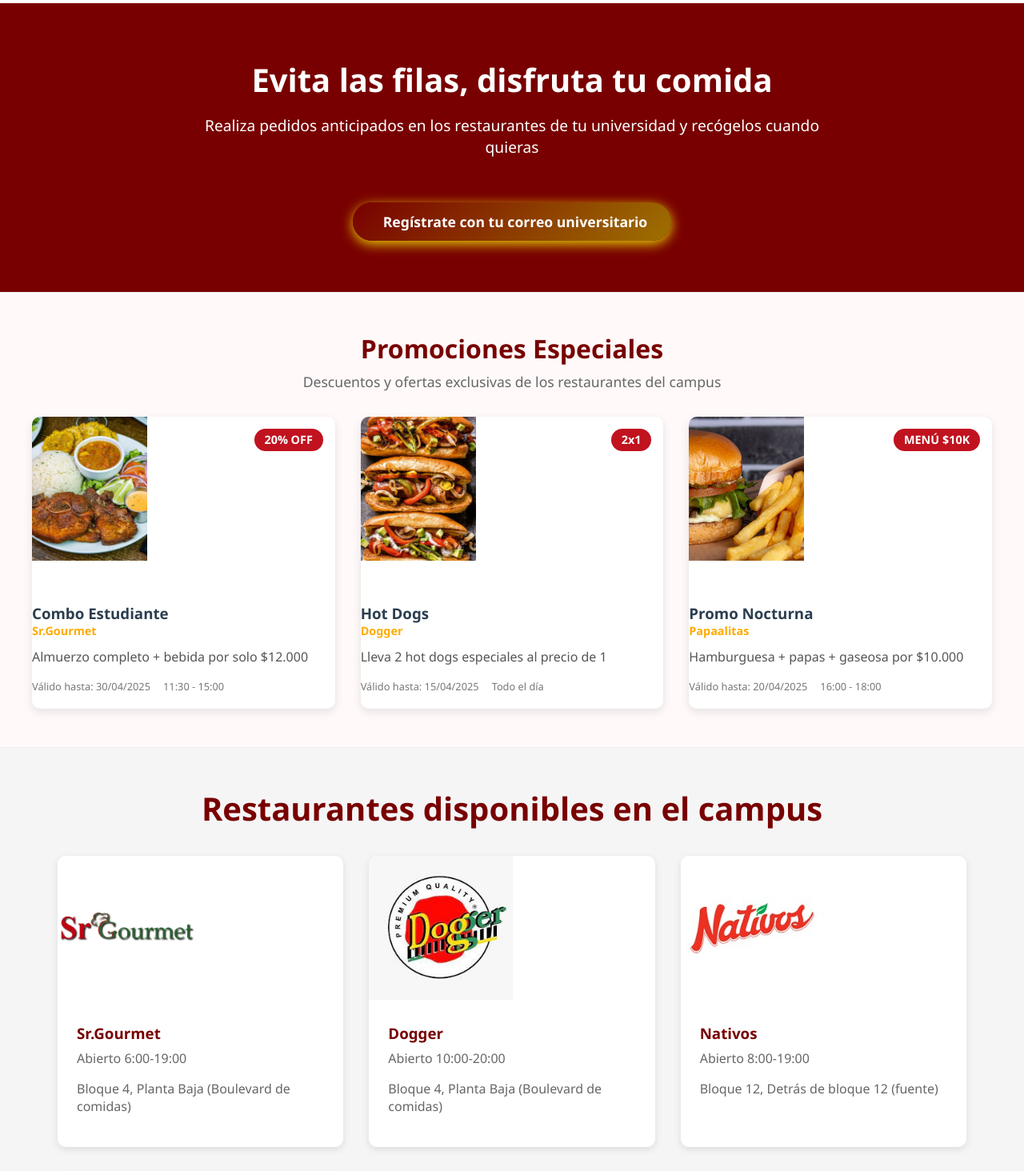
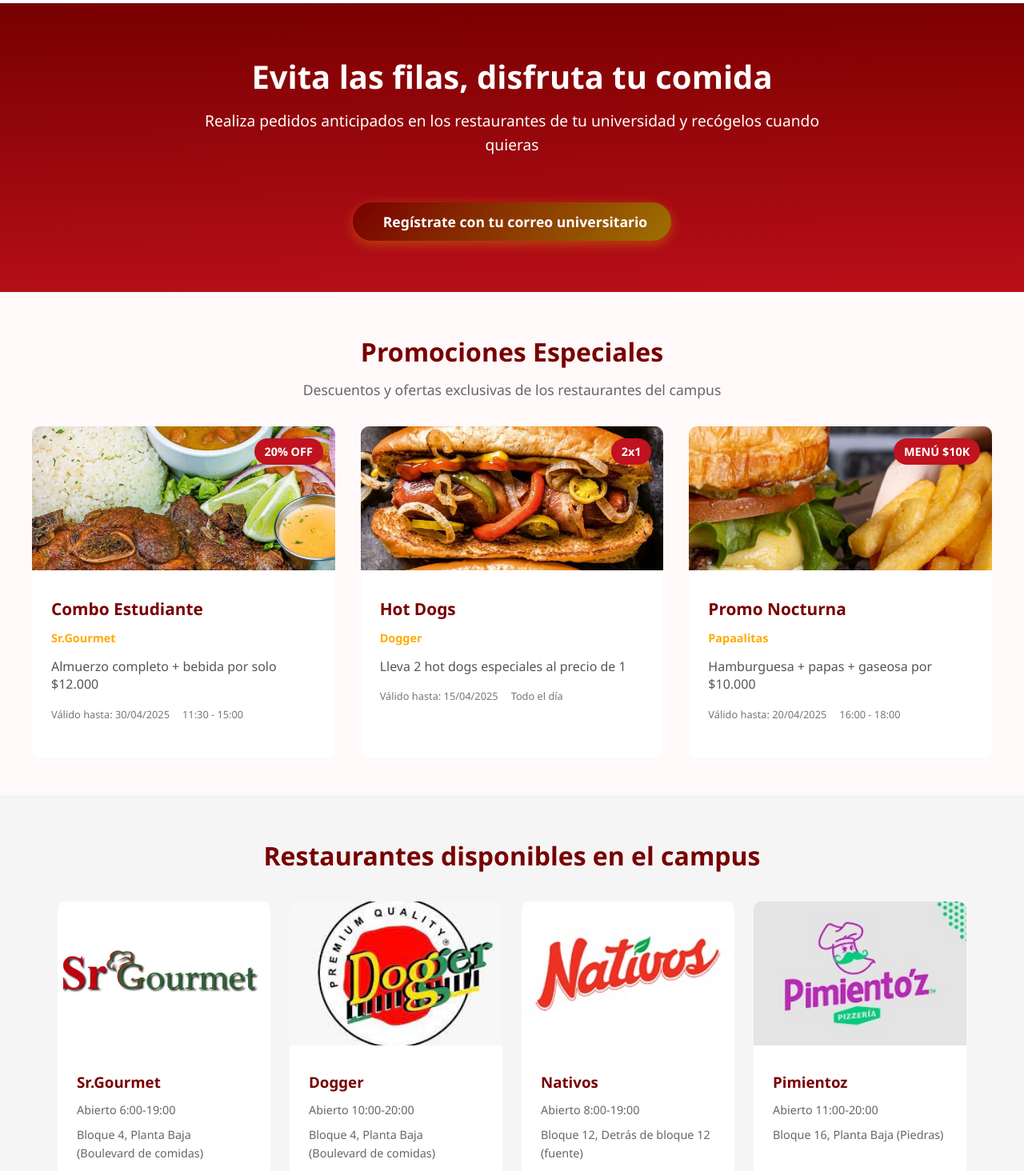
Before and after one commit to mdiaz100/Runny_U, an Angular app in the folder runny_u-app/: page / in a window 1280 px wide. Shown: the part 80-1544 px from the top of the page at 80% size. Built offline with nearby package versions, Linux system fonts and the light colour scheme.

Commit message:
Se arregla estilos del home

```diff
--- a/runny_u-app/src/app/pages/home/home.component.css
+++ b/runny_u-app/src/app/pages/home/home.component.css
@@ -1,3 +1,4 @@
+/* ========== VARIABLES GLOBALES ========== */
 :root {
   --primary: #780000;
   --secondary: #ffab00;
@@ -5,27 +6,35 @@
   --light-bg: #f5f5f6;
   --dark-text: #2c3e50;
   --white: #ffffff;
+
+  /* Nuevas variables */
+  --shadow-sm: 0 1px 3px rgba(0,0,0,0.1);
+  --shadow-md: 0 4px 12px rgba(0,0,0,0.15);
+  --transition: all 0.3s ease;
 }
 
+/* ========== RESET & BASE STYLES ========== */
 * {
   margin: 0;
   padding: 0;
   box-sizing: border-box;
-    font-family: 'Segoe UI', Tahoma, Geneva, Verdana, sans-serif;
+  font-family: 'Segoe UI', system-ui, -apple-system, sans-serif;
 }
 
 body {
   background-color: var(--light-bg);
   color: var(--dark-text);
+  line-height: 1.6;
 }
 
-/* Hero section universitaria */
+/* ========== HERO SECTION ========== */
 .hero {
   text-align: center;
   padding: 4rem 2rem;
-
   position: relative;
   color: var(--white);
+  background: linear-gradient(135deg, var(--primary), #9e0000);
+  overflow: hidden;
 }
 
 .hero::before {
@@ -35,7 +44,8 @@
   left: 0;
   width: 100%;
   height: 100%;
-    background: #780000;
+  background: linear-gradient(rgba(120, 0, 0, 0.8), rgba(193, 18, 31, 0.8));
+  z-index: 0;
 }
 
 .hero-content {
@@ -46,79 +56,17 @@
 }
 
 .hero h2 {
-    font-size: 2.5rem;
+  font-size: clamp(1.8rem, 4vw, 2.5rem);
   margin-bottom: 1rem;
+  line-height: 1.2;
 }
 
 .hero p {
-    font-size: 1.2rem;
+  font-size: clamp(1rem, 2vw, 1.2rem);
   margin-bottom: 2rem;
 }
 
-/* Tarjetas de restaurantes */
-.restaurants {
-    padding: 3rem 2rem;
-    max-width: 1200px;
-    margin: 0 auto;
-}
-
-.restaurants h2 {
-    text-align: center;
-    margin-bottom: 2rem;
-    color: var(--primary);
-    font-size: 2.5rem;
-}
-
-.restaurant-grid {
-    display: grid;
-    grid-template-columns: repeat(auto-fill, minmax(300px, 1fr));
-    gap: 2rem;
-}
-
-.restaurant-card {
-    background: var(--white);
-    border-radius: 10px;
-    overflow: hidden;
-    box-shadow: 0 3px 10px rgba(0, 0, 0, 0.1);
-    transition: transform 0.3s;
-}
-
-.restaurant-card:hover {
-    transform: translateY(-5px);
-}
-
-.restaurant-img {
-    height: 180px;
-    background-size: cover;
-    background-position: center;
-}
-
-.restaurant-info {
-    padding: 1.5rem;
-}
-
-.restaurant-info h3 {
-    color: var(--primary);
-    margin-bottom: 0.5rem;
-}
-
-.restaurant-info p {
-    margin-bottom: 1rem;
-    color: #666;
-}
-
-/* Responsive */
-@media (max-width: 768px) {
-    .hero h2 {
-        font-size: 2rem;
-    }
-
-    .restaurant-grid {
-        grid-template-columns: 1fr;
-    }
-}
-
-
+/* ========== PROMOTIONS SECTION ========== */
 .promotions {
   padding: 3rem 2rem;
   background-color: #fff9f9;
@@ -154,13 +102,14 @@
   background: white;
   border-radius: 10px;
   overflow: hidden;
-    box-shadow: 0 4px 12px rgba(0,0,0,0.1);
-    transition: transform 0.3s ease;
+  box-shadow: var(--shadow-md);
+  transition: var(--transition);
   position: relative;
 }
 
 .promotion-card:hover {
   transform: translateY(-5px);
+  box-shadow: 0 6px 16px rgba(0,0,0,0.15);
 }
 
 .promotion-badge {
@@ -174,23 +123,6 @@
   font-weight: bold;
   font-size: 0.9rem;
   z-index: 2;
-}
-
-.promotion-img {
-    height: 180px;
-    background-size: cover;
-    background-position: center;
-    position: relative;
-}
-
-.promotion-img::after {
-    content: '';
-    position: absolute;
-    top: 0;
-    left: 0;
-    width: 100%;
-    height: 100%;
-    background: linear-gradient(to bottom, rgba(0,0,0,0.1), rgba(0,0,0,0.3));
 }
 
 .promotion-content {
@@ -225,49 +157,93 @@
   color: #777;
 }
 
-.promo-button {
-    width: 100%;
-    padding: 0.7rem;
-    background: linear-gradient(to right, var(--primary), var(--accent));
-    color: white;
-    border: none;
-    border-radius: 5px;
-    font-weight: 600;
-    cursor: pointer;
-    transition: all 0.3s;
+/* ========== RESTAURANTS SECTION ========== */
+.restaurants {
+  padding: 3rem 2rem;
+  max-width: 1200px;
+  margin: 0 auto;
 }
 
-.promo-button:hover {
-    background: linear-gradient(to right, var(--accent), var(--primary));
+.restaurants h2 {
+  text-align: center;
+  margin-bottom: 2rem;
+  color: var(--primary);
+  font-size: 2rem;
 }
 
-/* Responsive */
-@media (max-width: 768px) {
-    .promotions {
-        padding: 2rem 1rem;
+.restaurant-grid {
+  display: grid;
+  grid-template-columns: repeat(auto-fill, minmax(250px, 1fr));
+  gap: 1.5rem;
 }
 
-    .promotions-grid {
-        grid-template-columns: 1fr;
-    }
+.restaurant-card {
+  background: var(--white);
+  border-radius: 10px;
+  overflow: hidden;
+  box-shadow: var(--shadow-sm);
+  transition: var(--transition);
+  cursor: pointer;
 }
 
-/* Botón CTA principal */
+.restaurant-card:hover {
+  transform: translateY(-5px);
+  box-shadow: var(--shadow-md);
+}
+
+.restaurant-card:focus {
+  outline: 3px solid var(--accent);
+  outline-offset: 3px;
+  transform: scale(1.02) translateY(-5px);
+}
+
+.restaurant-info {
+  padding: 1.5rem;
+}
+
+.restaurant-info h3 {
+  color: var(--primary);
+  margin-bottom: 0.5rem;
+}
+
+.restaurant-info p {
+  margin-bottom: 0.5rem;
+  color: #666;
+  font-size: 0.9rem;
+}
+
+/* ========== IMAGE STYLES ========== */
+.restaurant-img,
+.promotion-img {
+  width: 100%;
+  height: 180px;
+  object-fit: cover;
+  object-position: center;
+  aspect-ratio: 16/9;
+  background: linear-gradient(45deg, #f0f0f0 25%, #e0e0e0 50%, #f0f0f0 75%);
+  background-size: 200% 200%;
+  animation: shimmer 1.5s infinite;
+}
+
+@keyframes shimmer {
+  0% { background-position: 100% 0; }
+  100% { background-position: -100% 0; }
+}
+
+/* ========== CTA BUTTON ========== */
 .cta-button {
   display: inline-block;
   background: linear-gradient(135deg, var(--primary), #9e7100);
   color: white;
   padding: 12px 30px;
   border-radius: 30px;
-    text-decoration: none;
   font-weight: 600;
   font-size: 1.1rem;
   margin-top: 1.5rem;
   border: none;
   cursor: pointer;
-    box-shadow: 0 4px 15px rgb(230, 207, 2);
-    transition: all 0.3s ease;
-    text-align: center;
+  box-shadow: 0 4px 15px rgba(230, 207, 2, 0.3);
+  transition: var(--transition);
 }
 
 .cta-button:hover {
@@ -282,5 +258,43 @@
 
 .cta-button i {
   margin-right: 8px;
-    font-size: 0.9em;
 }
+
+/* ========== MEDIA QUERIES ========== */
+@media (max-width: 992px) {
+  .hero {
+    padding: 3rem 1.5rem;
+  }
+
+  .restaurants,
+  .promotions {
+    padding: 2.5rem 1.5rem;
+  }
+}
+
+@media (max-width: 768px) {
+  .restaurant-grid,
+  .promotions-grid {
+    grid-template-columns: repeat(auto-fit, minmax(250px, 1fr));
+  }
+
+  .cta-button {
+    padding: 10px 25px;
+    font-size: 1rem;
+  }
+}
+
+@media (max-width: 576px) {
+  .hero {
+    padding: 2rem 1rem;
+  }
+
+  .hero h2 {
+    font-size: 1.8rem;
+  }
+
+  .restaurant-info,
+  .promotion-content {
+    padding: 1.2rem;
+  }
+}
--- a/runny_u-app/src/app/pages/home/home.component.html
+++ b/runny_u-app/src/app/pages/home/home.component.html
@@ -20,13 +20,14 @@
           <div class="promotion-card" *ngFor="let promo of promotions">
             <div class="promotion-badge">{{ promo.badge }}</div>
             <img class="promotion-img" [src]="promo.image" alt="Promo de {{ promo.restaurant }}">
-            <div class="promotion-content"></div>
+            <div class="promotion-content">
               <h3>{{ promo.title }}</h3>
               <p class="restaurant-name"><i class="fas fa-utensils"></i>{{ promo.restaurant }}</p>
               <p class="promo-desc">{{ promo.description }}</p>
               <div class="promo-meta">
                 <span class="promo-date"><i class="far fa-calendar-alt"></i> Válido hasta: {{ promo.date }}</span>
                 <span class="promo-time"><i class="far fa-clock"></i> {{ promo.time }}</span>
+              </div>
             </div>
           </div>
         </div>
@@ -40,7 +41,7 @@
       <section id="restaurants" class="restaurants">
         <h2>Restaurantes disponibles en el campus</h2>
         <div class="restaurant-grid">
-          <div class="restaurant-card" *ngFor="let restaurant of restaurant" (click)="router.navigate(['/restaurant', restaurant.id])">
+          <div class="restaurant-card" *ngFor="let restaurant of restaurants" (click)="router.navigate(['/restaurant', restaurant.id])">
             <img class="restaurant-img" [src]="restaurant.image" alt="Logo de {{ restaurant.name }}">
             <div class="restaurant-info">
               <h3>{{ restaurant.name }}</h3>
--- a/runny_u-app/src/app/pages/home/home.component.ts
+++ b/runny_u-app/src/app/pages/home/home.component.ts
@@ -17,7 +17,7 @@
   styleUrls: ['./home.component.css']
 })
 export class HomeComponent implements OnInit {
-  restaurant: Restaurant[] = [];
+  restaurants: Restaurant[] = [];
   promotions: Promotion[] = [];
   isLoggedIn: boolean = false;
   user: User | null = null;
@@ -28,7 +28,7 @@
   authService = inject(AuthService);
 
   ngOnInit(): void {
-    this.restaurant = this.restaurantService.getRestaurants();
+    this.restaurants = this.restaurantService.getRestaurants();
     this.promotions = this.promotionService.getPromotions();
     this.isLoggedIn = this.authService.isLoggedIn();
     this.user = this.authService.getLoggedInUser();
```
Lines whose indentation alone changed are shown as unchanged.
